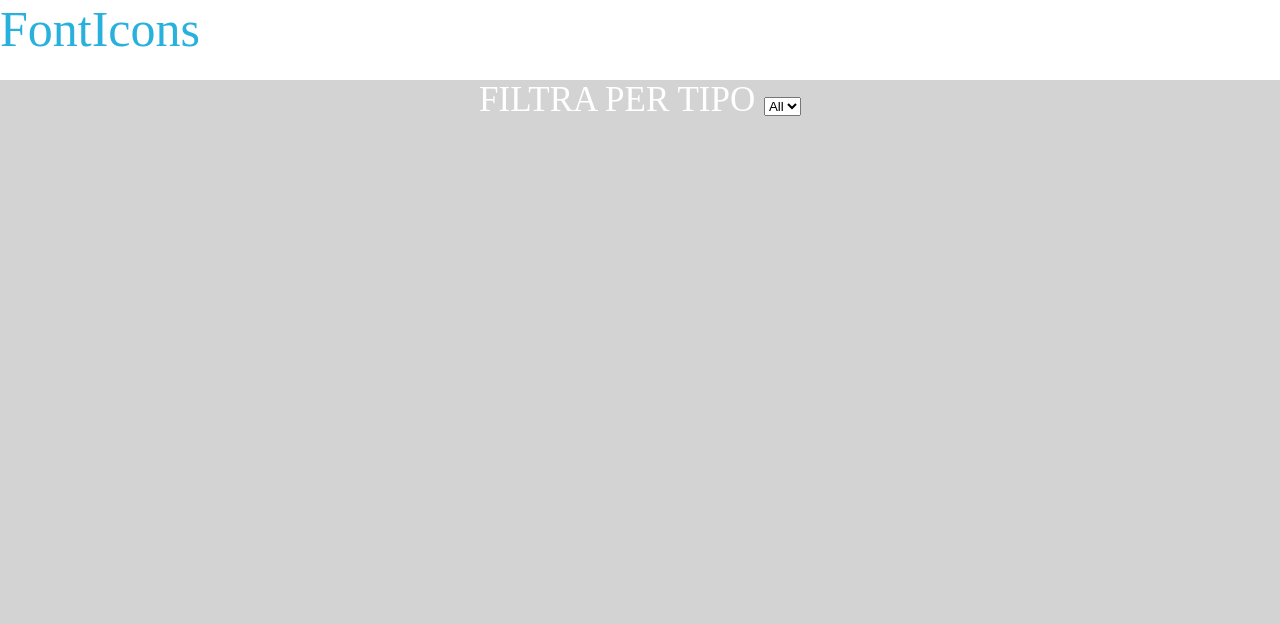
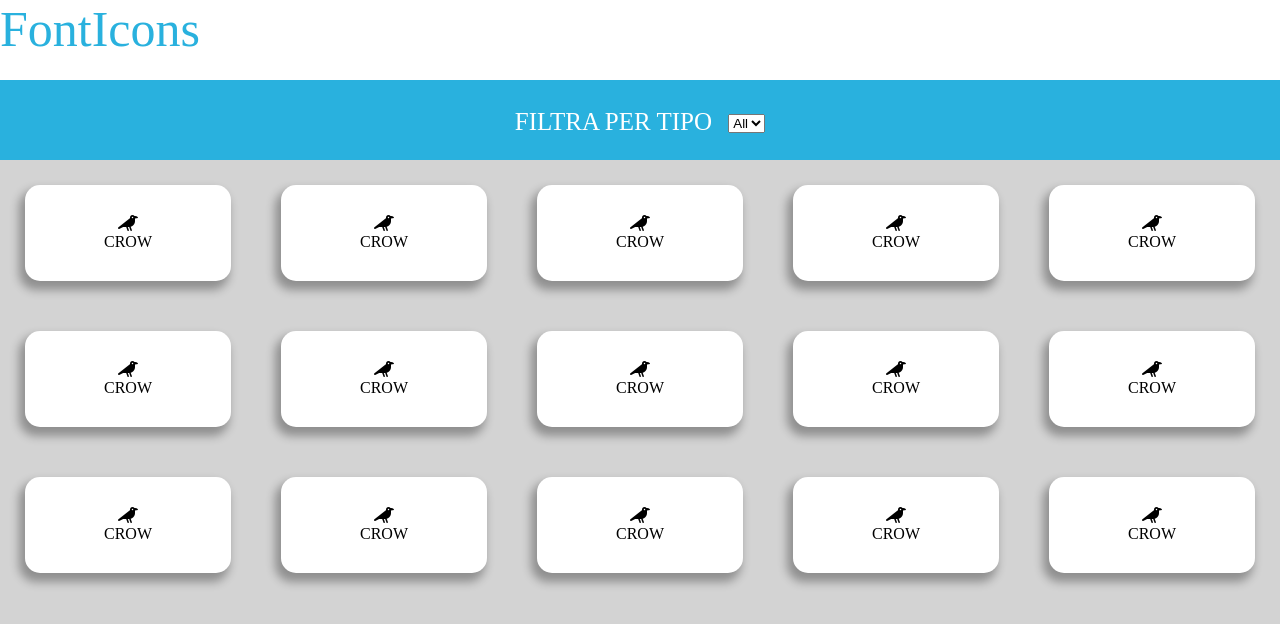
Before and after one commit to niccolo-delfino/js-es6-icons, a plain HTML site: page index.html in a window 1280 px wide. Drawn offline with nearby package versions, Linux system fonts and the light colour scheme.

Commit message:
HTML & CSS ok

```diff
--- a/css/style.css
+++ b/css/style.css
@@ -22,6 +22,30 @@ nav.ricerca{
   display: flex;
   justify-content: center;
   color: white;
-  font-size: 35px;
+  background-color: #29B1DE;
+  font-size: 25px;
   text-transform: uppercase;
+  line-height: 80px;
+
 }
+
+label{
+  vertical-align: middle;
+  margin-right: 10px;
+}
+
+.icone{
+  display: flex;
+  justify-content: space-between;
+  flex-wrap: wrap;
+}
+
+.icona{
+  width: calc(100% / 5 - 50px);
+  padding: 30px 0px;
+  margin: 25px;
+  text-align: center;
+  background-color: white;
+  border-radius: 15px;
+  box-shadow: -4px 7px 10px 2px rgba(0,0,0,0.32);
+}
--- a/index.html
+++ b/index.html
@@ -22,12 +22,75 @@
           <select name="type" id="type">
             <option value="all">All</option>
           </select>
-
         </div>
       </nav>
     </header>
 
     <!-- ICONS VARIE -->
+    <div class="icone">
+      <!-- PROVA -->
+      <div class="icona">
+        <i class="fas fa-crow"></i>
+        <div class="nome">CROW</div>
+      </div>
+      <div class="icona">
+        <i class="fas fa-crow"></i>
+        <div class="nome">CROW</div>
+      </div>
+      <div class="icona">
+        <i class="fas fa-crow"></i>
+        <div class="nome">CROW</div>
+      </div>
+      <div class="icona">
+        <i class="fas fa-crow"></i>
+        <div class="nome">CROW</div>
+      </div>
+      <div class="icona">
+        <i class="fas fa-crow"></i>
+        <div class="nome">CROW</div>
+      </div>
+      <div class="icona">
+        <i class="fas fa-crow"></i>
+        <div class="nome">CROW</div>
+      </div>
+      <div class="icona">
+        <i class="fas fa-crow"></i>
+        <div class="nome">CROW</div>
+      </div>
+      <div class="icona">
+        <i class="fas fa-crow"></i>
+        <div class="nome">CROW</div>
+      </div>
+      <div class="icona">
+        <i class="fas fa-crow"></i>
+        <div class="nome">CROW</div>
+      </div>
+      <div class="icona">
+        <i class="fas fa-crow"></i>
+        <div class="nome">CROW</div>
+      </div>
+      <div class="icona">
+        <i class="fas fa-crow"></i>
+        <div class="nome">CROW</div>
+      </div>
+      <div class="icona">
+        <i class="fas fa-crow"></i>
+        <div class="nome">CROW</div>
+      </div>
+      <div class="icona">
+        <i class="fas fa-crow"></i>
+        <div class="nome">CROW</div>
+      </div>
+      <div class="icona">
+        <i class="fas fa-crow"></i>
+        <div class="nome">CROW</div>
+      </div>
+      <div class="icona">
+        <i class="fas fa-crow"></i>
+        <div class="nome">CROW</div>
+      </div>
+
+    </div>
   </div>
 
 
```
